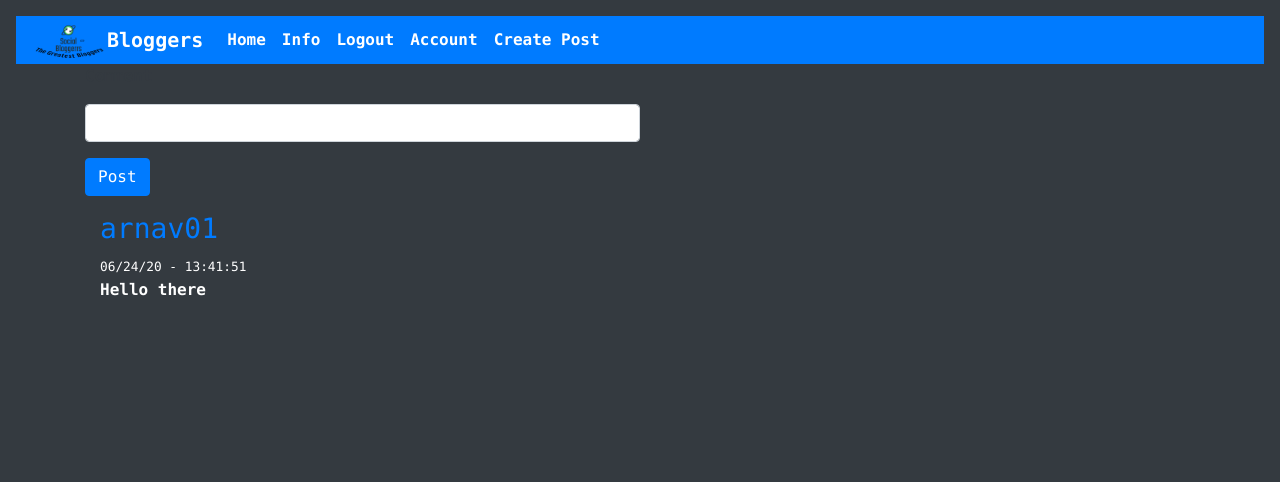
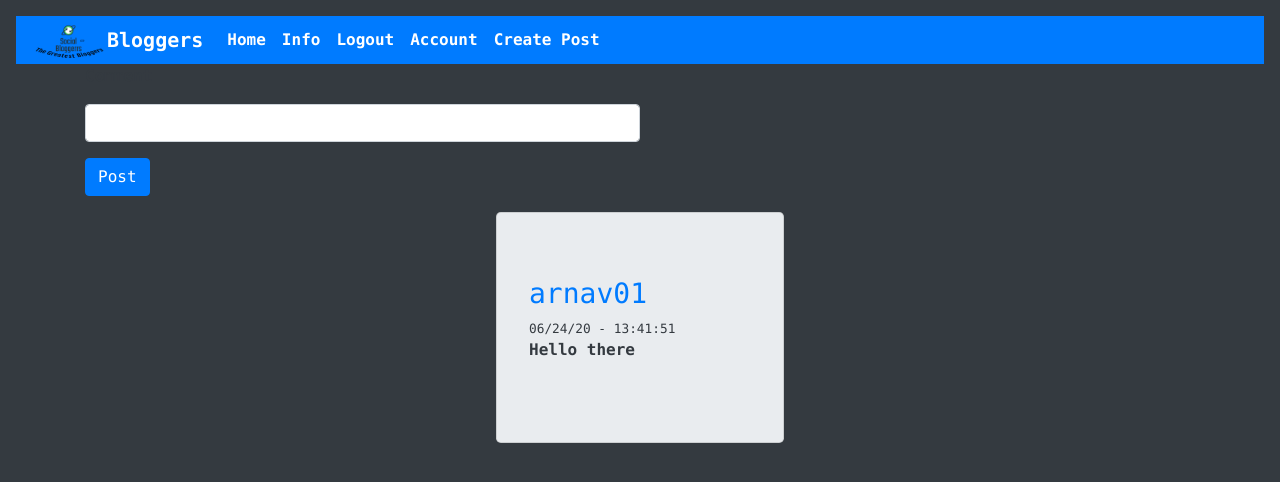
Before and after one commit to XINO-2020/social_media_site, a Flask app: page /1/reply in a window 1280 px wide. Shown: the top 482 px of the page. Run offline with Flask 2, Linux system fonts and the light colour scheme; a user stored in the database is signed in; data comes from the database, SQL or seed files in the repository; some libraries are stand-ins or nearby versions.

Commit message:
a gr8 update

```diff
--- a/blogs/templates/reply.htm
+++ b/blogs/templates/reply.htm
@@ -13,7 +13,7 @@
   <div class="text-white">
     {%if replies != []%}
       {%for reply in replies%}
-        <div class="container">
+        <div class="container text-dark jumbotron card" style="width: 18rem;" align = "left">
           <a href="{{url_for('users.user_posts', username = reply.user_reply.username)}}"><h3>{{reply.user_reply.username}}</h3></a>
           <small>{{reply.time.strftime('%x - %X')}}</small>
           <p>{{reply.reply}}</p>
```
